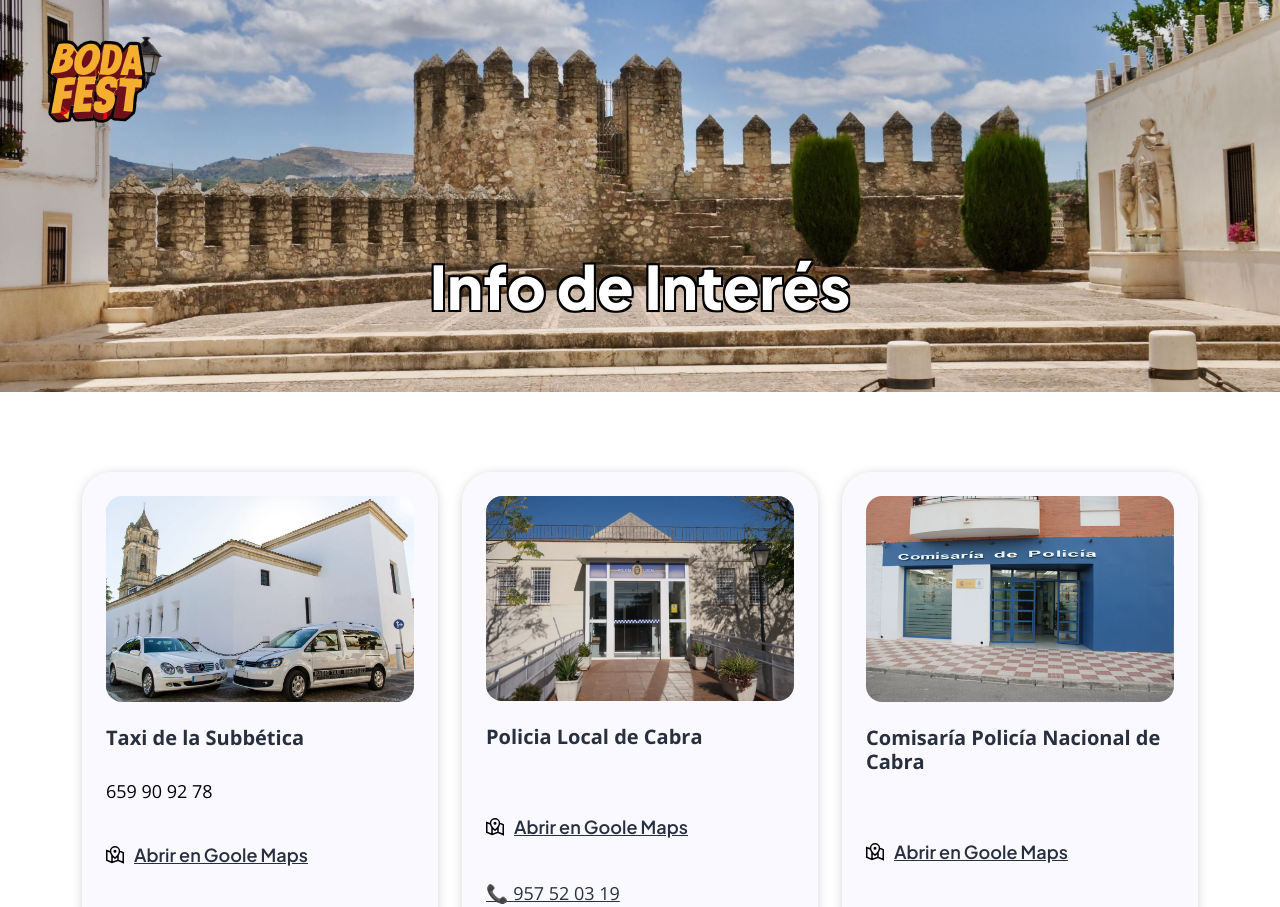
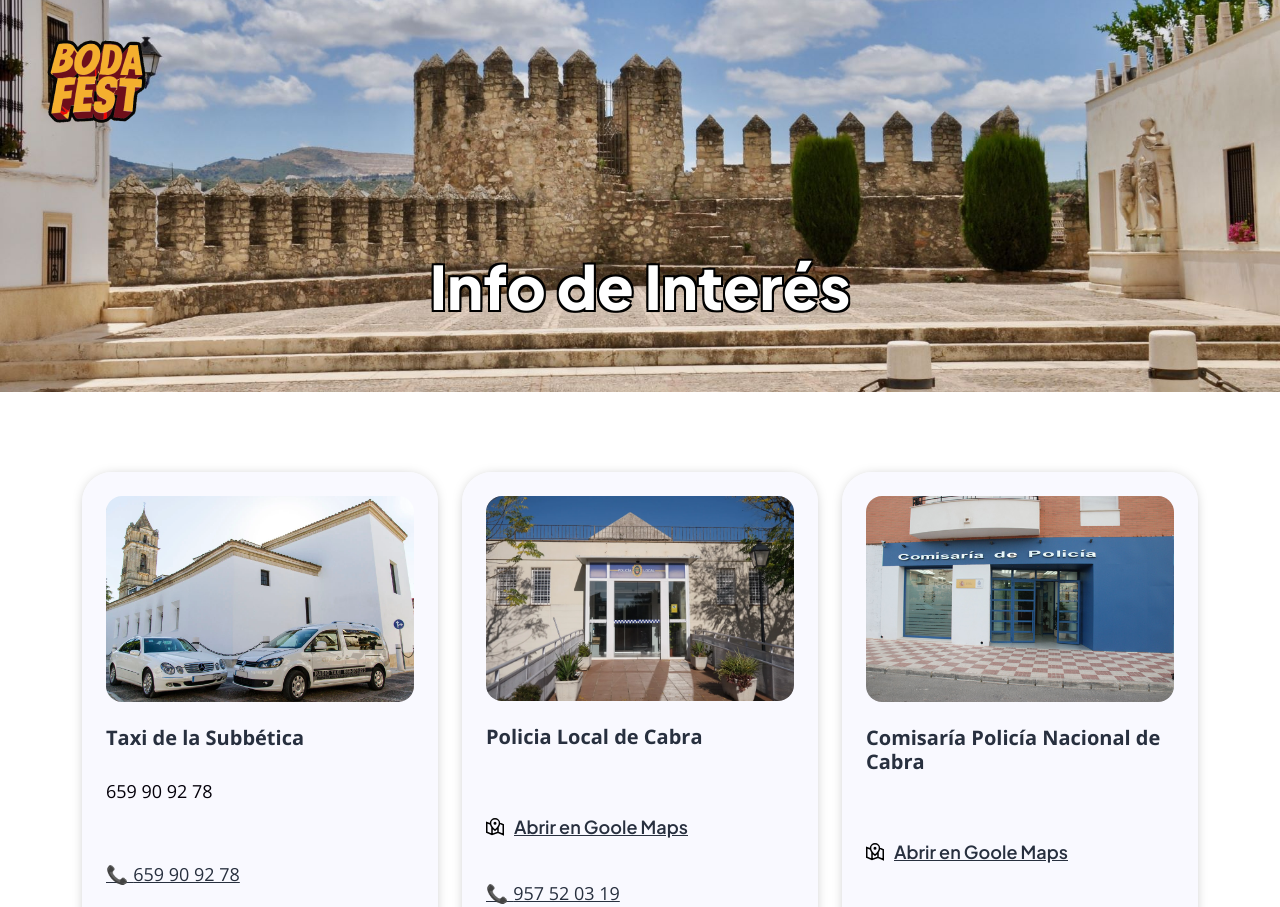
Before and after one commit to daniperezluna/bodafest, a Next.js app: page /info in a window 1280 px wide. Shown: the top 907 px of the page. Built offline with nearby package versions, Linux system fonts and the light colour scheme.

Commit message:
Fix issue with incorrect address

```diff
--- a/src/components/blogs/BlogTwo.js
+++ b/src/components/blogs/BlogTwo.js
@@ -8,9 +8,9 @@ const BlogTwo = ({data}) => {
                 <div className="blog-wrapper">
                     <div className="row g-4">
                         {
-                            data.map(({ id, date, desc, img, link, title, tel, author_img }) =>
+                            data.map(({ id, date, desc, img, link, title, tel, author_img, address }) =>
                                 <div key={id} className="col-md-6 col-xl-4">
-                                    <BlogCard date={date} desc={desc} img={img} link={link} title={title} blogPage={true} author_img={author_img} tel={tel} parentClass={'blog-content-2 custom-inner-bg'} />
+                                    <BlogCard date={date} desc={desc} img={img} link={link} title={title} blogPage={true} author_img={author_img} tel={tel} address={address} parentClass={'blog-content-2 custom-inner-bg'} />
                                 </div>
                             )
                         }
--- a/src/components/common/cards/BlogCard.js
+++ b/src/components/common/cards/BlogCard.js
@@ -4,7 +4,7 @@ import React from 'react'
 import TopUpArrow from '../icons/TopUpArrow'
 import { GrMapLocation } from "react-icons/gr";
 
-const BlogCard = ({ img, title, desc, link, tel, parentClass }) => {
+const BlogCard = ({ img, title, desc, link, tel, address, parentClass }) => {
     return (
         <div className="blog-content">
             <div className={parentClass}>
@@ -19,12 +19,14 @@ const BlogCard = ({ img, title, desc, link, tel, parentClass }) => {
 
                             <h2 className="blog-link fs-4 fw-bold"><Link className="text-decoration-none" href={`/${link}`}>{title}</Link></h2>
                             <p className="py-20">{desc}</p>
+                            { address &&
                             <div className="d-flex align-items-center gap-10 mb-20">
                             <GrMapLocation />
-                            <a href="https://maps.app.goo.gl/CgPYETvbSr7uUv658">
+                            <a href={address}>
                                 <p className="custom-jakarta custom-font-style-2 fw-semibold mb-0"> Abrir en Goole Maps</p>
                             </a>
                             </div>
+                            }
                             { tel &&
                                 <div className="d-flex align-items-center gap-10 mb-20">
                                     <a href={`tel:${tel}`} className="py-20" aria-label="buttons">
```
